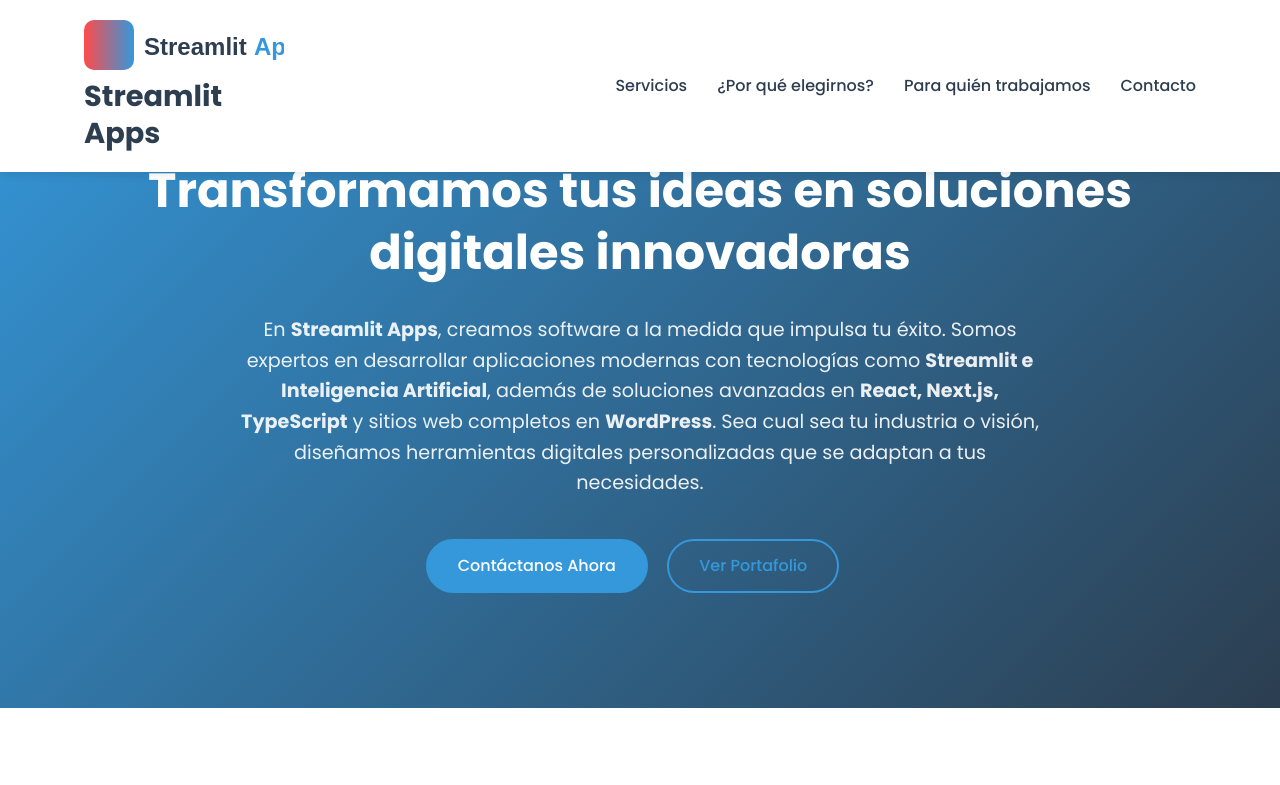
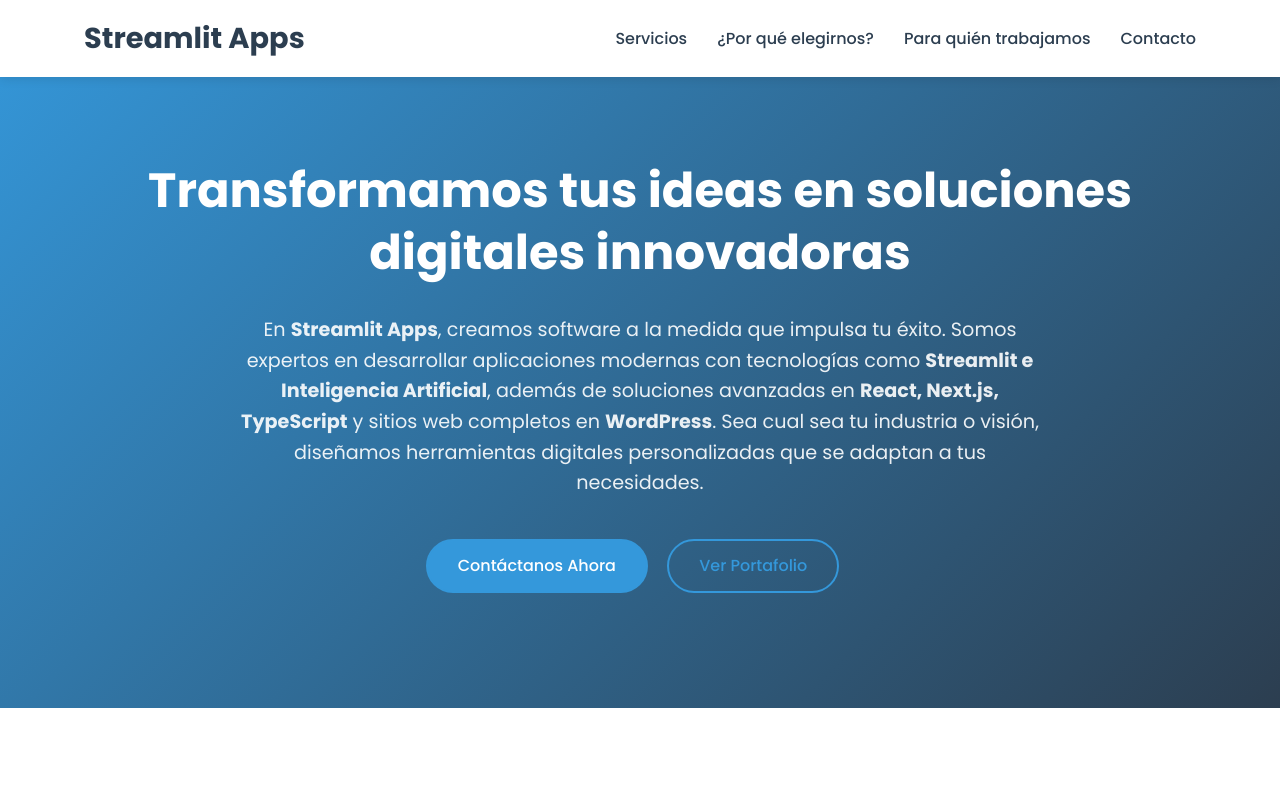
Before and after one commit to morispolanco/streamlitapps, a plain HTML site: page index.html in a window 1280 px wide. Shown: the top 785 px of the page. Drawn offline with Linux system fonts and the light colour scheme.

Commit message:
quitar logo

```diff
--- a/index.html
+++ b/index.html
@@ -15,8 +15,7 @@
     <header class="header">
         <div class="container">
             <div class="logo">
-                <img src="logo.svg" alt="Streamlit Apps Logo">
-                <h1>Streamlit<br>Apps</h1>
+                <h1>Streamlit Apps</h1>
             </div>
             <nav class="main-nav">
                 <ul>
```
